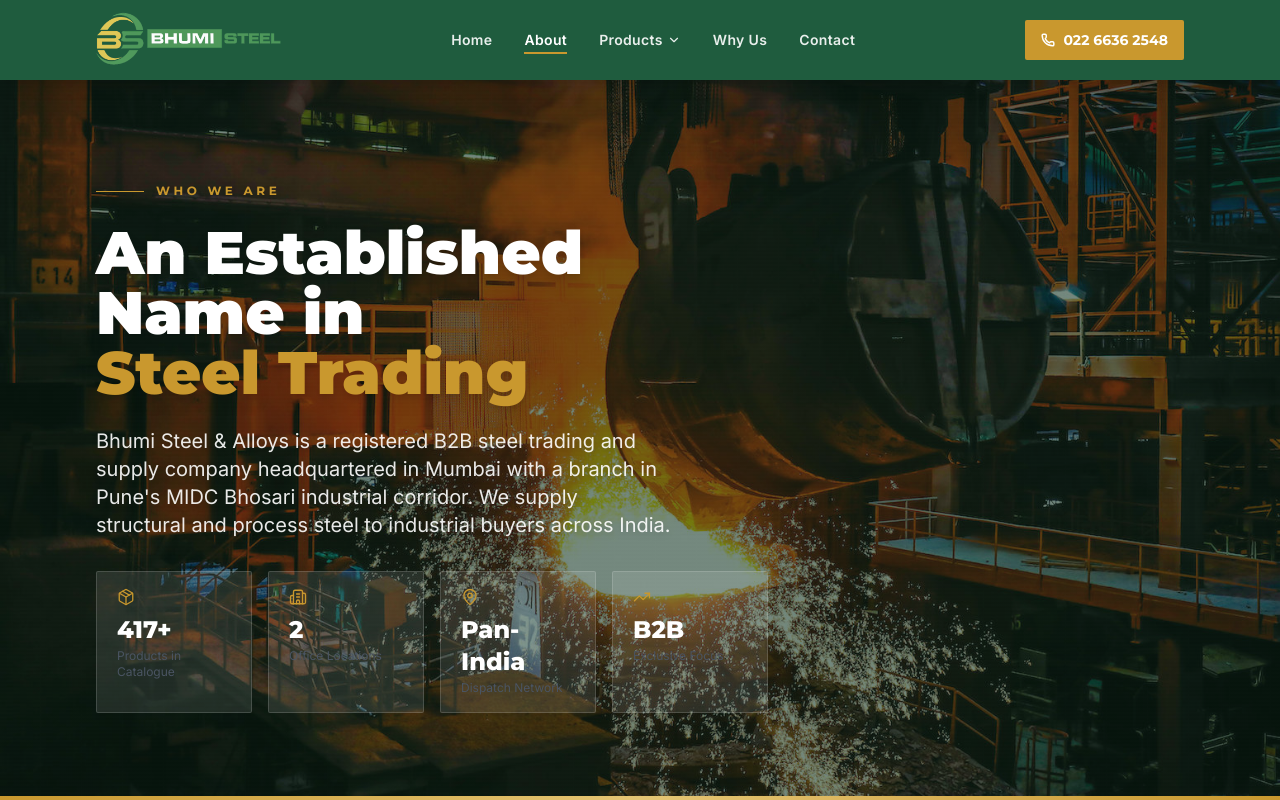
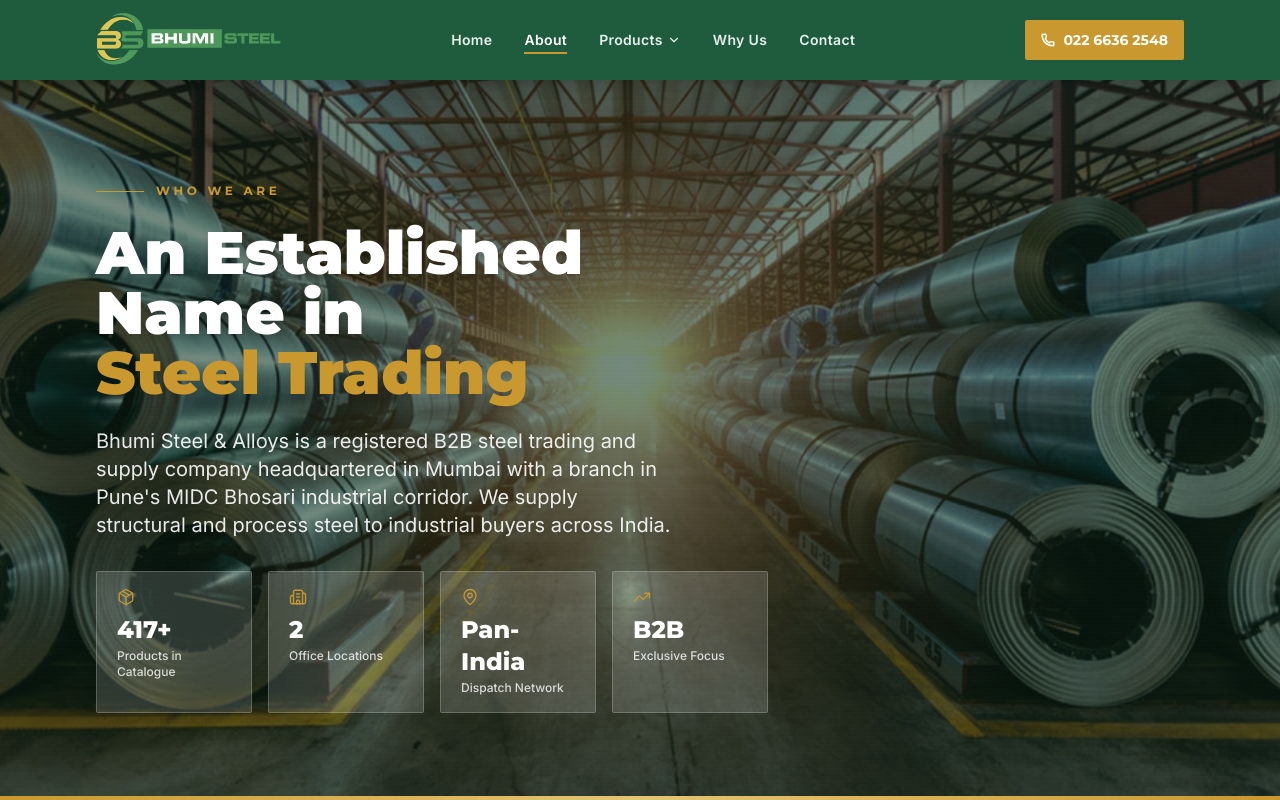
Before and after one commit to RajanPal920/Nagraj-website, a React (Vite) app: page /about in a window 1280 px wide. Shown: the top 800 px of the page. Built offline with nearby package versions, Linux system fonts and the light colour scheme.

Commit message:
feat: implement PageHero component and create initial About, Products, and WhyUs pages

```diff
--- a/src/components/PageHero.tsx
+++ b/src/components/PageHero.tsx
@@ -6,9 +6,10 @@
   title: ReactNode;
   description?: ReactNode;
   children?: ReactNode;
+  bgImage?: string;
 }
 
-export function PageHero({ id, label, title, description, children }: PageHeroProps) {
+export function PageHero({ id, label, title, description, children, bgImage = '/images/hero-banner.jpg' }: PageHeroProps) {
   return (
     <section
       id={id}
@@ -16,8 +17,8 @@
     >
       {/* Full Bleed Background Image */}
       <div
-        className="absolute inset-0 z-0 bg-cover bg-center bg-no-repeat"
-        style={{ backgroundImage: 'url("/images/hero-banner.jpg")' }}
+        className="absolute inset-0 z-0 bg-cover bg-center bg-no-repeat animate-bg-pan"
+        style={{ backgroundImage: `url("${bgImage}")` }}
       />
 
       {/* Dark Green Gradient Overlay for Readability */}
--- a/src/pages/AboutPage.tsx
+++ b/src/pages/AboutPage.tsx
@@ -131,12 +131,13 @@
         label="Who We Are"
         title={<>An Established Name&nbsp;in<br/><span className="text-brand-gold">Steel Trading</span></>}
         description="Bhumi Steel & Alloys is a registered B2B steel trading and supply company headquartered in Mumbai with a branch in Pune's MIDC Bhosari industrial corridor. We supply structural and process steel to industrial buyers across India."
+        bgImage="/images/warehouse.jpg"
       >
         <div className="grid grid-cols-2 sm:grid-cols-4 gap-4 max-w-3xl">
           {stats.map(({ value, label, icon: Icon }) => (
             <div
               key={label}
-              className="bg-white/10 backdrop-blur-sm rounded-sm border border-white/15 px-5 py-4 group hover:bg-brand-gold/20 hover:border-brand-gold/40 transition-all duration-300"
+              className="bg-white/15 backdrop-blur-md rounded-sm border border-white/20 px-5 py-4 group hover:bg-brand-gold/25 hover:border-brand-gold/50 transition-all duration-300"
             >
               <Icon
                 size={18}
@@ -144,7 +145,7 @@
                 strokeWidth={1.75}
               />
               <div className="font-display font-extrabold text-2xl text-white">{value}</div>
-              <div className="font-body text-gray-600 text-xs mt-0.5">{label}</div>
+              <div className="font-body text-white/80 text-xs mt-0.5 font-medium">{label}</div>
             </div>
           ))}
         </div>
--- a/src/pages/ProductsPage.tsx
+++ b/src/pages/ProductsPage.tsx
@@ -41,6 +41,7 @@
             ? `Browse our complete range of ${selectedType.toLowerCase()} across all material grades.`
             : "Bars, plates, pipes, fittings, flanges and forgings across stainless steel, alloy steel, titanium, nickel alloys and more — all in stock."
         }
+        bgImage="/images/welding-wire.jpg"
       >
         <div className="grid grid-cols-2 sm:grid-cols-3 gap-4 max-w-lg mt-4">
           {[
--- a/src/pages/WhyUsPage.tsx
+++ b/src/pages/WhyUsPage.tsx
@@ -136,6 +136,7 @@
         label="Why Bhumi Steel"
         title={<>Built on<br/><span className="text-brand-gold">Quality & Trust</span></>}
         description="From exact material matching to on-time dispatch, we remove the friction from industrial steel procurement. Here is why leading manufacturers choose us."
+        bgImage="/images/forging.jpg"
       />
 
       {/* ── 7 Pillars ────────────────────────────────────────────────────── */}
```
